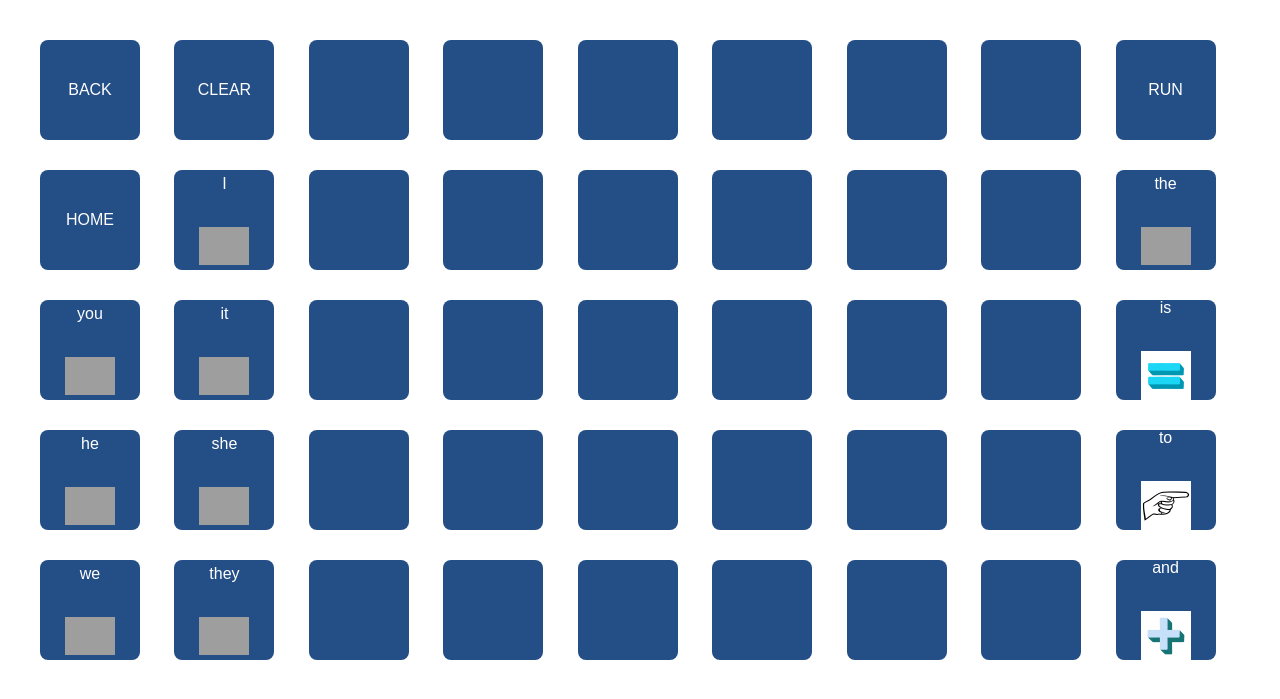
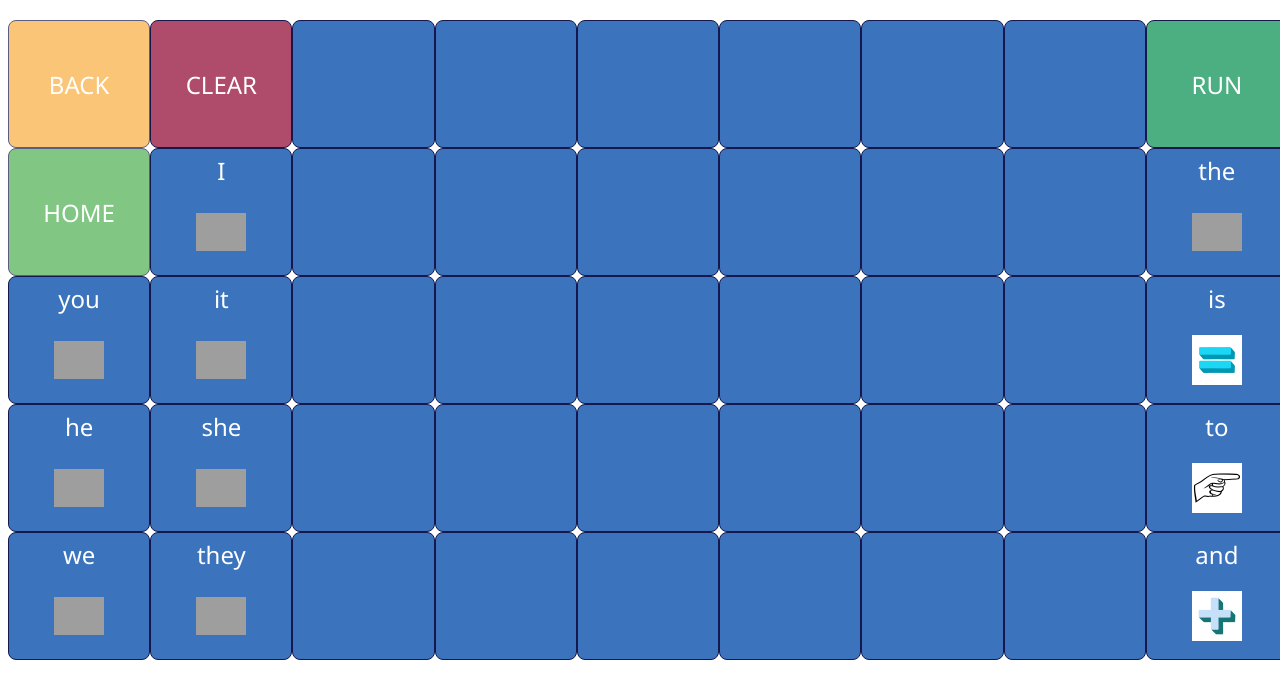
Before and after one commit to RandomAccoutA/pike_project, a Flask app: page / in a window 1280 px wide. Shown: the top 699 px of the page. Run offline with Flask 3, Linux system fonts and the light colour scheme; data that the repository does not hold is empty; grey boxes are pictures that could not be loaded.

Commit message:
Added CSS changes

```diff
--- a/flask_app/static/styles.css
+++ b/flask_app/static/styles.css
@@ -2,33 +2,64 @@
   display: grid;
   grid-template-columns: repeat(9, 1fr);
   grid-template-rows: repeat(5, 1fr);
-  gap: 10px;
-  padding: 20px;
-  max-width: 1200px;
-  margin: 0 auto;
+  gap: 0;
+  padding: 0;
+  width: 100vw;
   height: 80vh;
+  margin: 0;
 }
 
 .button-grid button {
-  padding: 15px;
-  border: none;
+  padding: 15px 15px 15px 15px;
+  border: 1px solid #15184e;
   border-radius: 8px;
-  background-color: #244e86;
+  background-color: #3b73bd;
   color: white;
-  font-size: 1rem;
+  font-size: 1.5rem;
+  font-family: 'Segoe UI', 'Roboto', 'Helvetica Neue', Arial, sans-serif;
+  font-weight: 500;
   cursor: pointer;
   transition: transform 0.2s, background-color 0.2s;
   min-height: 60px;
   display: flex;
   flex-direction: column;
   align-items: center;
-  justify-content: center;
-  gap: 8px;
+  justify-content: flex-start;
+  gap: 2px;
+  position: relative;
+  width: 100%;
+  height: 100%;
+}
+
+.button-grid button .button-text {
+  position: absolute;
+  top: 5px;
+}
+
+#button-home .button-text,
+#button-clear .button-text,
+#button-back .button-text,
+#button-run .button-text {
+  position: absolute;
+  top: 50%;
+  transform: translateY(-50%);
 }
 
 .button-grid button:hover {
   background-color: #125d7d;
   transform: translateY(-2px);
+}
+
+.button-grid button:disabled {
+  background-color: #a0a0a0;
+  cursor: not-allowed;
+  opacity: 0.7;
+  transform: none;
+}
+
+.button-grid button:disabled:hover {
+  background-color: #a0a0a0;
+  transform: none;
 }
 
 #readout {
@@ -39,10 +70,12 @@
 }
 
 .button-grid button img {
-  max-width: 80%;
-  max-height: 80%;
+  max-width: 65%;
+  max-height: 65%;
   object-fit: contain;
+  margin-top: 8px;
 }
+
 button {
     width: 100px;
     height: 100px;
@@ -52,3 +85,35 @@ img {
     width: 50px;
     height: 50px;
 }
+
+#button-home {
+  background-color: #4CAF50 !important;
+}
+
+#button-home:hover {
+  background-color: #45a049 !important;
+}
+
+#button-run {
+  background-color: #4caf82 !important;
+}
+
+#button-run:hover {
+  background-color: #37805f !important;
+}
+
+#button-clear {
+  background-color: #af4c6b !important;
+}
+
+#button-clear:hover {
+  background-color: #783437 !important;
+}
+
+#button-back {
+  background-color: #f8ad3d !important;
+}
+
+#button-back:hover {
+  background-color: #b46737 !important;
+}
```
Also changed, not shown: flask_app/static/15 minutes.png, flask_app/static/30 minutes.png, flask_app/static/45 minutes.png, flask_app/static/home.png, 1 other file.
